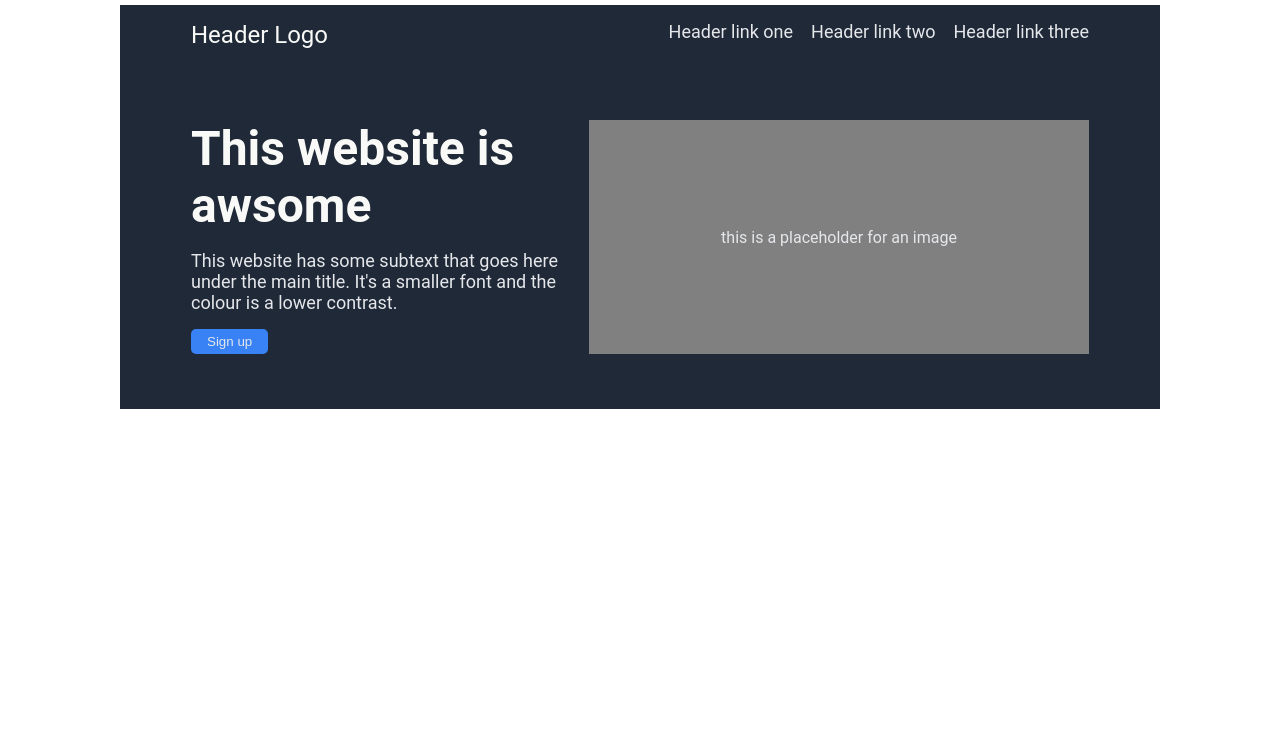
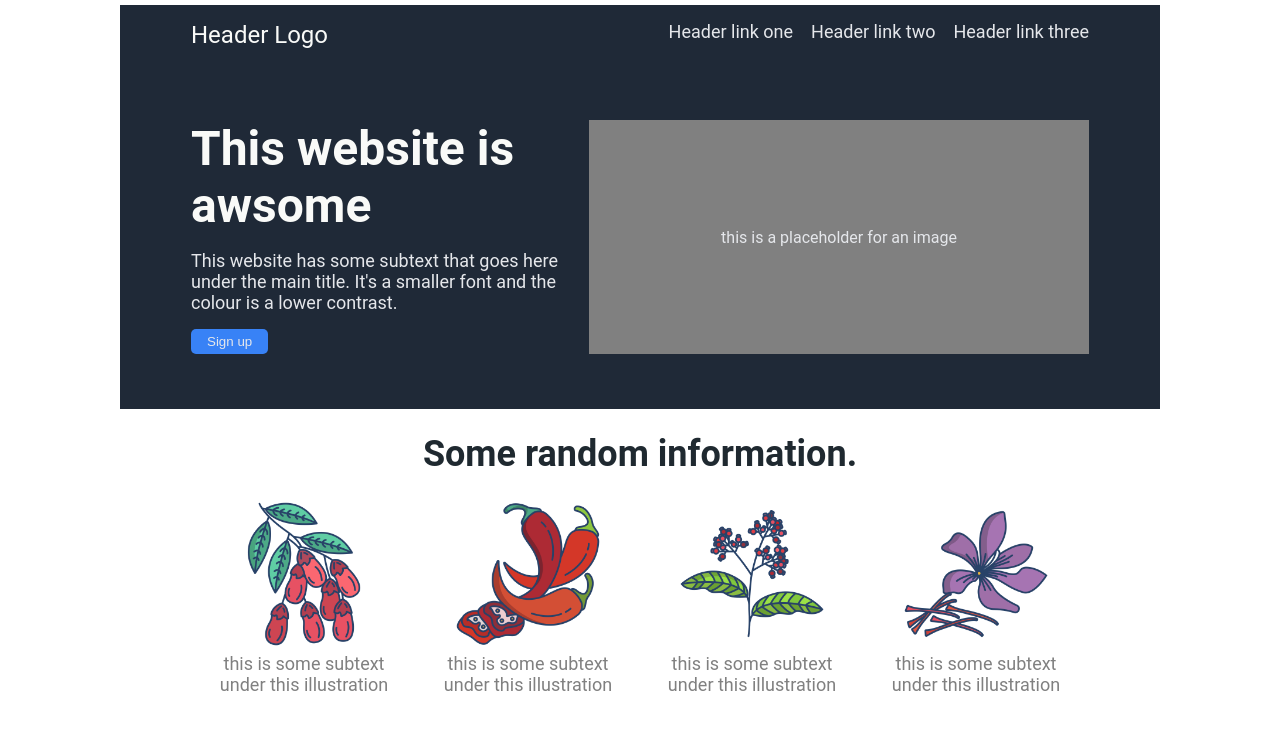
Before and after one commit to alhajimsabu/LandingPageProject, a plain HTML site: page index.html in a window 1280 px wide. Drawn offline with Linux system fonts and the light colour scheme.

Commit message:
index.html and style.css random-information section design

```diff
--- a/index.html
+++ b/index.html
@@ -31,5 +31,27 @@
             </div>
         </div>
     </div>
+    <div class="random-section">
+        <div class="random-title">Some random information.</div>
+        <div class="random-info">
+            <div class="card">
+                <img src="./images/barberry.png" alt="barberry">
+                <div class="text">this is some subtext under this illustration</div>
+            </div>
+            <div class="card">
+                <img src="./images/chilli.png" alt="chili">
+                <div class="text">this is some subtext under this illustration</div>
+            </div>
+            <div class="card">
+                <img src="./images/pepper.png" alt="pepper">
+                <div class="text">this is some subtext under this illustration</div>
+            </div>
+            <div class="card">
+                <img src="./images/saffron.png" alt="saffron">
+                <div class="text">this is some subtext under this illustration</div>
+            </div>
+        </div>
+    </div>
+</div>
 </body>
 </html>
--- a/style.css
+++ b/style.css
@@ -78,3 +78,39 @@ button {
     width: 500px;
     margin-left: 16px;
 }
+
+.random-section {
+    display: flex;
+    flex-direction: column;
+    text-align: center;
+}
+
+.random-title {
+    font-size: 36px;
+    color: #1f2930;
+    font-weight: bolder;
+    margin: 24px;
+}
+
+.random-info {
+    display: flex;
+    flex: 1;
+    justify-content: center;
+    gap: 24px;
+}
+
+.card {
+    width: 200px;
+    margin: 0px;
+    padding: 0px;
+}
+
+img {
+    max-width: 150px;
+    max-height: 150px;
+}
+
+.text {
+    color: grey;
+    font-size: 18px;
+}
```
